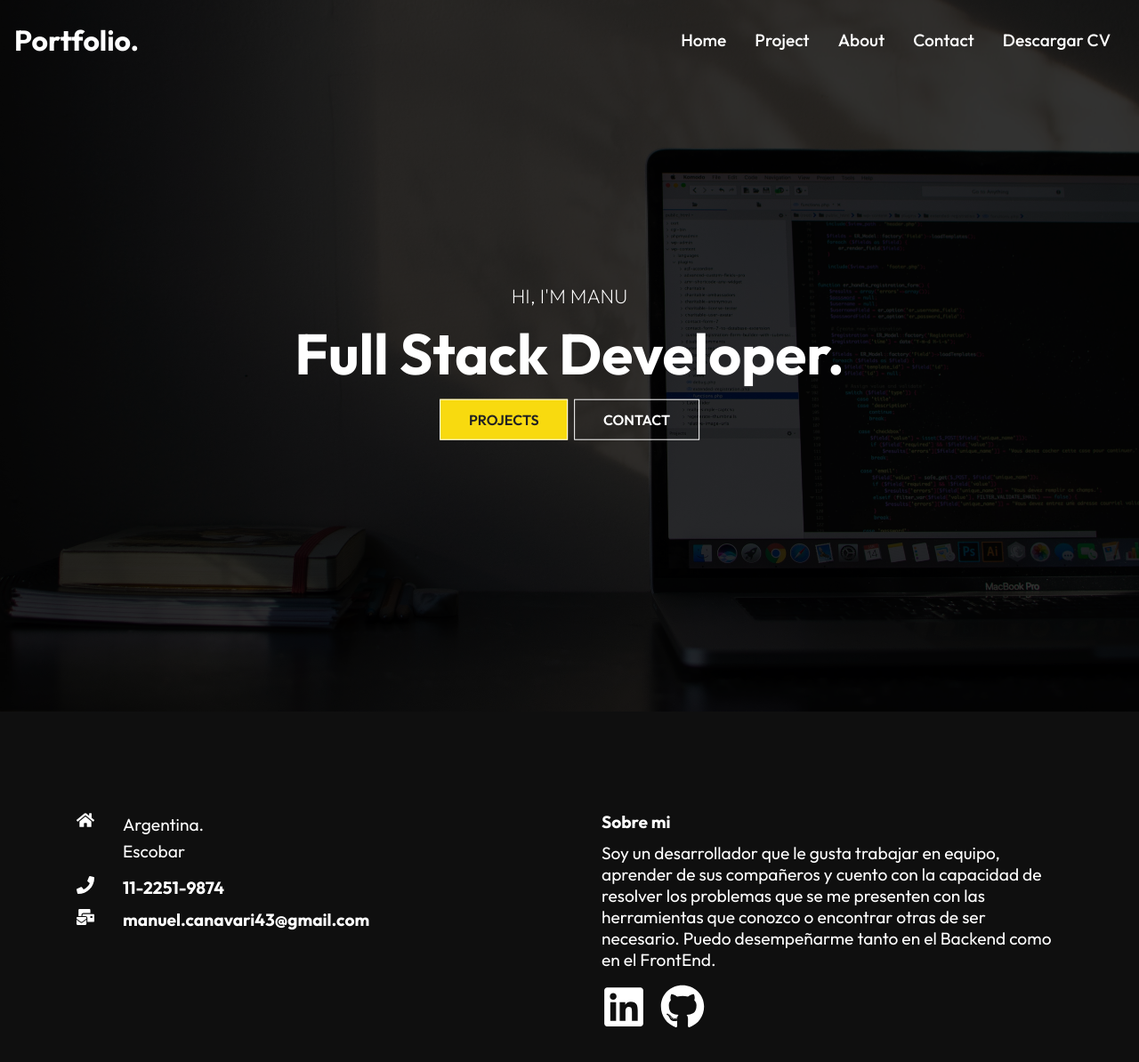
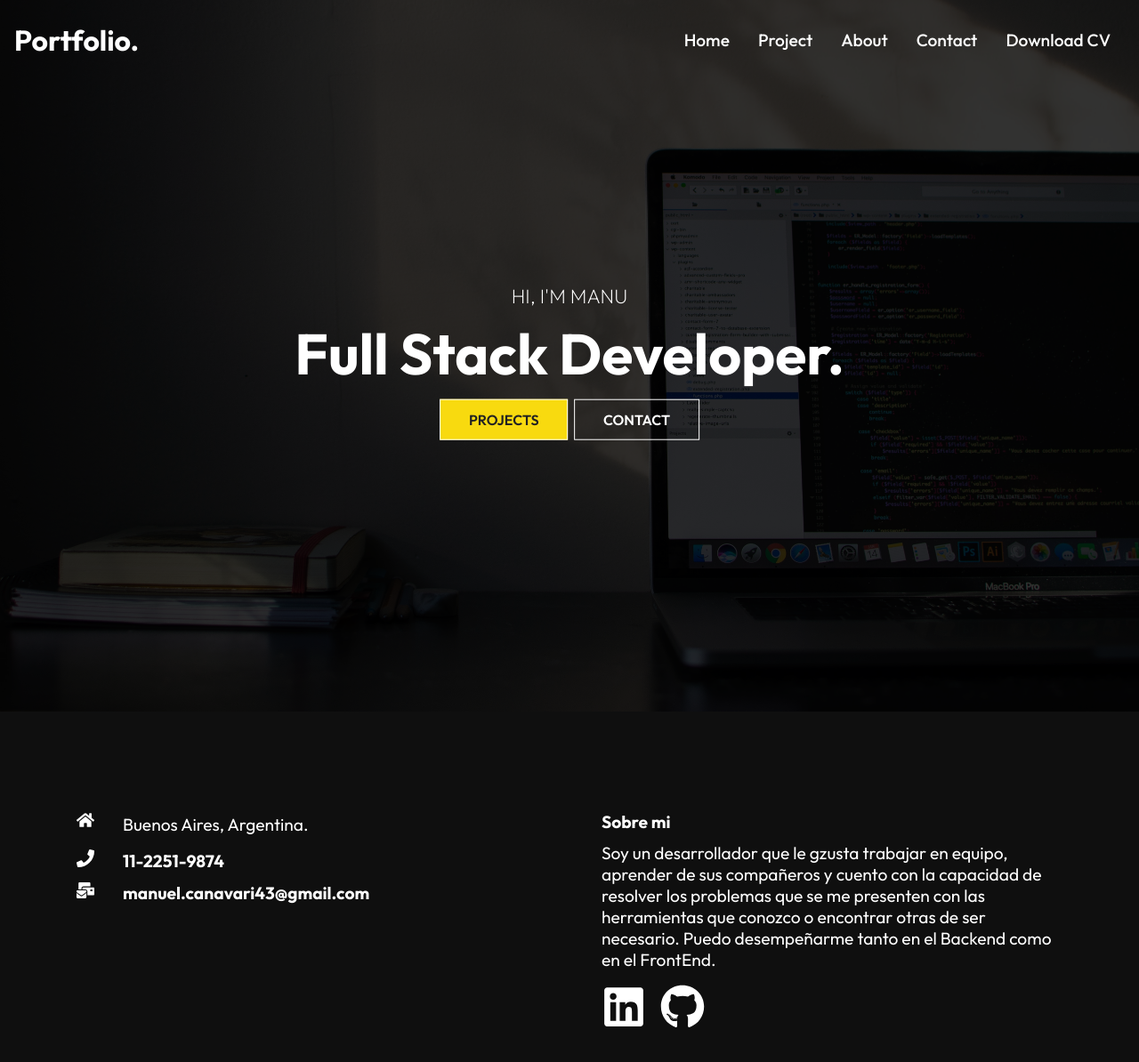
Before and after one commit to mcanavari43/Portfolio, a React (Create React App) app: page / in a window 1280 px wide. Shown: the top 1194 px of the page at 89% size. Built offline with nearby package versions, Linux system fonts and the light colour scheme.

Commit message:
Translate  Navbar/Cv

```diff
--- a/src/components/Footer.js
+++ b/src/components/Footer.js
@@ -12,8 +12,7 @@ const Footer = () => {
                 <div className='location'>
                     <FaHome size={20} style={{color: "#fff", marginRight: "2rem"}} />
                     <div>
-                        <p>Argentina.</p>
-                        <p>Escobar</p>
+                        <p>Buenos Aires, Argentina.</p>
                     </div>
                 </div>
                 <div className='phone'>
@@ -25,7 +24,7 @@ const Footer = () => {
             </div>
             <div className='right'>
                 <h4>Sobre mi</h4>
-                <p>Soy un desarrollador que le gusta trabajar en equipo, aprender de sus compañeros y cuento con la capacidad de resolver los problemas que se me presenten con las herramientas que conozco o encontrar otras de ser necesario. Puedo desempeñarme tanto en el Backend como en el FrontEnd.</p>
+                <p>Soy un desarrollador que le gzusta trabajar en equipo, aprender de sus compañeros y cuento con la capacidad de resolver los problemas que se me presenten con las herramientas que conozco o encontrar otras de ser necesario. Puedo desempeñarme tanto en el Backend como en el FrontEnd.</p>
                 <div className='social'>
                     <a href="https://www.linkedin.com/in/manuel-canavari/" target="_blank" rel="noreferrer">
                 <FaLinkedin className="linkedin" size={50} style={{color: "#fff", marginRight: "1rem"}} />
--- a/src/components/Navbar.js
+++ b/src/components/Navbar.js
@@ -49,7 +49,7 @@ const Navbar = () => {
             rel="noreferrer"
             download="Cv-Manuel-Canavari.pdf"
           >
-            Descargar CV
+            Download CV
           </a>
             </li>
         </ul>
```
Also changed, not shown: 1 other file (tests, documents, lock files or other folders).
